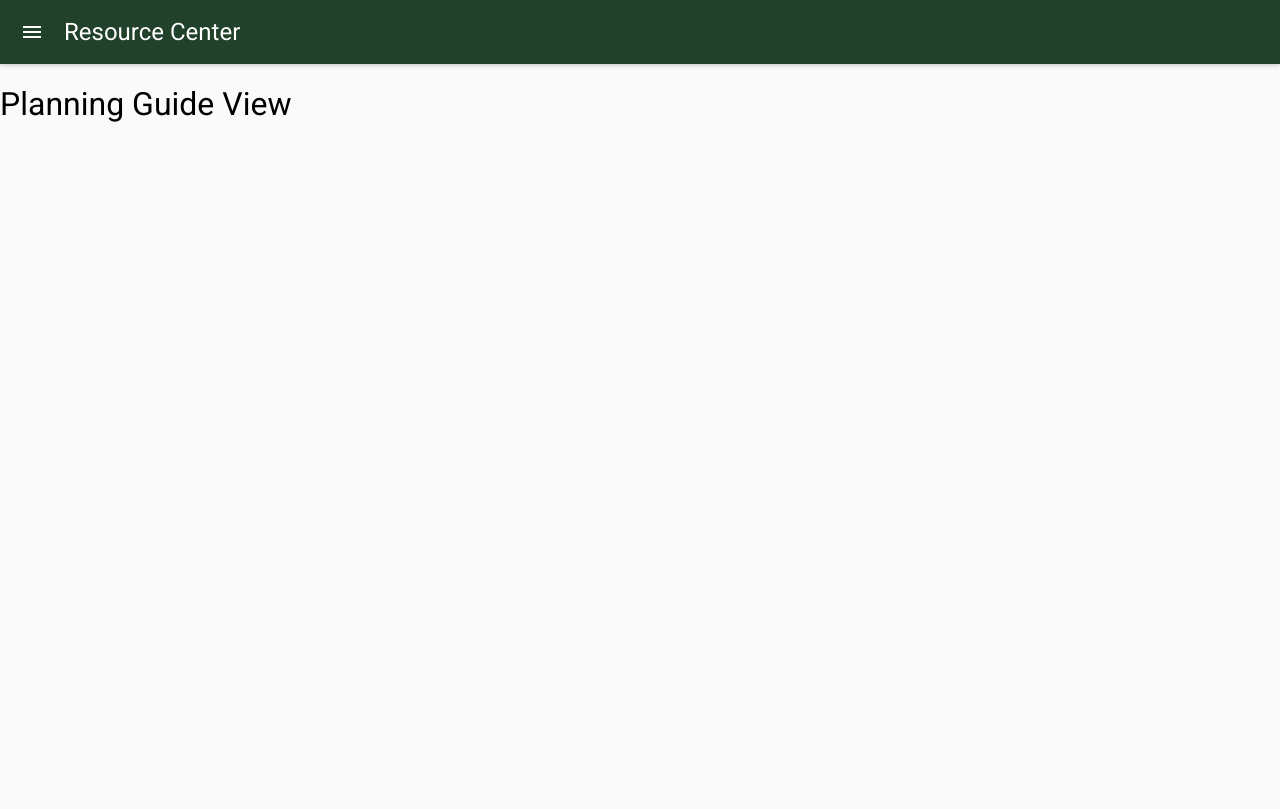
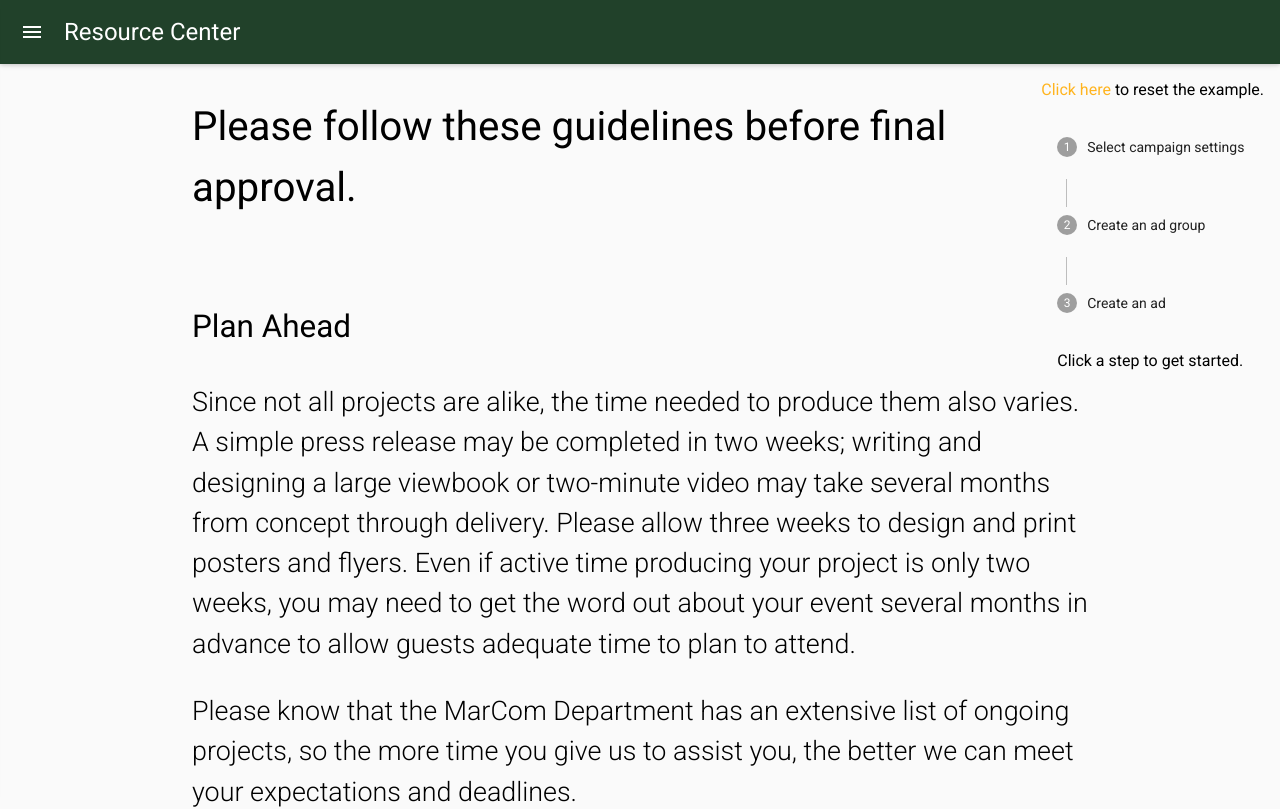
Before and after one commit to fus-marcom/resource-center, a React (Create React App) app: page /planning-guide in a window 1280 px wide. Shown: the top 809 px of the page. Built offline with nearby package versions, Linux system fonts and the light colour scheme; what react-tap-event-plugin would draw is missing.

Commit message:
Add content to planning guide

```diff
--- a/src/styles/responsive-text.scss
+++ b/src/styles/responsive-text.scss
@@ -3,6 +3,7 @@
 // From: https://github.com/Dogfalo/materialize/blob/master/sass/components/_typography.scss
 .flow-text{
   font-weight: 300;
+  line-height: 1.5;
   $i: 0;
   @while $i <= $intervals {
     @media only screen and (min-width : 360 + ($i * $interval-size)) {
--- a/src/views/PlanningGuide.js
+++ b/src/views/PlanningGuide.js
@@ -1,14 +1,272 @@
 import React, { Component } from 'react'
 import { Helmet } from 'react-helmet'
+import { Link } from 'react-router-dom'
+import { Step, Stepper, StepButton } from 'material-ui/Stepper'
+import RaisedButton from 'material-ui/RaisedButton'
+import FlatButton from 'material-ui/FlatButton'
+
+const getStyles = () => {
+  return {
+    root: {
+      position: 'fixed',
+      right: '16px',
+      maxWidth: 700,
+      margin: 'auto'
+    },
+    content: {
+      margin: '0 16px'
+    },
+    actions: {
+      marginTop: 12
+    },
+    backButton: {
+      marginRight: 12
+    }
+  }
+}
 
 class PlanningGuide extends Component {
+  state = {
+    stepIndex: null,
+    visited: []
+  }
+
+  componentWillMount () {
+    const { stepIndex, visited } = this.state
+    this.setState({ visited: visited.concat(stepIndex) })
+  }
+
+  componentWillUpdate (nextProps, nextState) {
+    const { stepIndex, visited } = nextState
+    if (visited.indexOf(stepIndex) === -1) {
+      this.setState({ visited: visited.concat(stepIndex) })
+    }
+  }
+
+  handleNext = () => {
+    const { stepIndex } = this.state
+    if (stepIndex < 2) {
+      this.setState({ stepIndex: stepIndex + 1 })
+    }
+  }
+
+  handlePrev = () => {
+    const { stepIndex } = this.state
+    if (stepIndex > 0) {
+      this.setState({ stepIndex: stepIndex - 1 })
+    }
+  }
+
+  getStepContent (stepIndex) {
+    switch (stepIndex) {
+      case 0:
+        return 'Select campaign settings...'
+      case 1:
+        return 'What is an ad group anyways?'
+      case 2:
+        return 'This is the bit I really care about!'
+      default:
+        return 'Click a step to get started.'
+    }
+  }
   render () {
+    const { stepIndex, visited } = this.state
+    const styles = getStyles()
     return (
       <div>
         <Helmet>
           <title>Planning Guide | Resource Center</title>
         </Helmet>
-        <h1>Planning Guide View</h1>
+
+        <div style={styles.root}>
+          <p>
+            <a
+              href='#'
+              onClick={event => {
+                event.preventDefault()
+                this.setState({ stepIndex: null, visited: [] })
+              }}
+            >
+              Click here
+            </a>{' '}
+            to reset the example.
+          </p>
+          <Stepper linear={false} orientation='vertical'>
+            <Step
+              completed={visited.indexOf(0) !== -1}
+              active={stepIndex === 0}
+            >
+              <StepButton onClick={() => this.setState({ stepIndex: 0 })}>
+                Select campaign settings
+              </StepButton>
+            </Step>
+            <Step
+              completed={visited.indexOf(1) !== -1}
+              active={stepIndex === 1}
+            >
+              <StepButton onClick={() => this.setState({ stepIndex: 1 })}>
+                Create an ad group
+              </StepButton>
+            </Step>
+            <Step
+              completed={visited.indexOf(2) !== -1}
+              active={stepIndex === 2}
+            >
+              <StepButton onClick={() => this.setState({ stepIndex: 2 })}>
+                Create an ad
+              </StepButton>
+            </Step>
+          </Stepper>
+          <div style={styles.content}>
+            <p>
+              {this.getStepContent(stepIndex)}
+            </p>
+            {stepIndex !== null &&
+              <div style={styles.actions}>
+                <FlatButton
+                  label='Back'
+                  disabled={stepIndex === 0}
+                  onClick={this.handlePrev}
+                  style={styles.backButton}
+                />
+                <RaisedButton label='Next' primary onClick={this.handleNext} />
+              </div>}
+          </div>
+        </div>
+
+        <div className='container'>
+          <div className='row'>
+            <div className='col s12 flow-text'>
+              <h2>Please follow these guidelines before final approval.</h2>
+            </div>
+          </div>
+          <div className='row'>
+            <div className='col s12 flow-text'>
+              <h3>Plan Ahead</h3>
+              <p>
+                Since not all projects are alike, the time needed to produce
+                them also varies. A simple press release may be completed in two
+                weeks; writing and designing a large viewbook or two-minute
+                video may take several months from concept through delivery.
+                Please allow three weeks to design and print posters and flyers.
+                Even if active time producing your project is only two weeks,
+                you may need to get the word out about your event several months
+                in advance to allow guests adequate time to plan to attend.
+              </p>
+              <p>
+                Please know that the MarCom Department has an extensive list of
+                ongoing projects, so the more time you give us to assist you,
+                the better we can meet your expectations and deadlines.
+              </p>
+              <p>
+                If you are planning a large campaign or project you should
+                include the MarCom Department in your initial planning meetings.
+                Even one year ahead is not too early to contact MarCom to
+                develop marketing materials and publicity plans for a major
+                event or campaign.
+              </p>
+              <p>
+                It limits our ability to help you when we are only given one or
+                two months to assist with a large-scale project.
+              </p>
+              <h3>Budget Information</h3>
+              <p>
+                In most cases, there is no charge for MarCom’s writing,
+                photography, and editing services, nor for content creation for
+                Web and social media. Hard costs, such as printing, however,
+                must be met by the initiating department’s budget. Video
+                recordings of campus talks require a set fee to cover SWOP
+                costs. Advertising placement costs including TV, radio, print,
+                Web, and social media also require funds from the initiating
+                department. A MarCom representative will discuss specifics with
+                you after you submit your project request.
+              </p>
+
+              <h3>Proof the Job in a Timely Manner</h3>
+              <p>
+                After a proof has been received, please look it over as soon as
+                possible. If, for some reason, you need to delay the job at this
+                point, please notify your MarCom contact person. Mark any
+                corrections on the proof, and send it back to MarCom as soon as
+                possible. The publication will not be sent to print until a
+                final sign off is given.
+              </p>
+              <p>
+                See <Link to='glossary'>Common MarCom Terms</Link> for more
+                information.
+              </p>
+              <h3>Services</h3>
+              <p>
+                MarCom provides many services to help you complete your
+                marketing and communication projects.
+              </p>
+              <dl>
+                <dt>Advertising</dt>
+                <dd>
+                  We reserve ad space, write, edit, photograph, design, and
+                  proof ads, and create website landing pages.
+                </dd>
+              </dl>
+              <dl>
+                <dt>News Release</dt>
+                <dd>
+                  We gather information, write, proof, make photo selection, and
+                  submit to local, regional, or national media.
+                </dd>
+              </dl>
+              <dl>
+                <dt>Photography</dt>
+                <dd>
+                  We schedule student and/or professional photographer(s), make
+                  photo corrections, archive, and print photographs.
+                </dd>
+              </dl>
+              <dl>
+                <dt>Print</dt>
+                <dd>
+                  We research, write copy, edit, do layout and design,
+                  photograph or image creation, proof, and print.
+                </dd>
+              </dl>
+              <dl>
+                <dt>Radio</dt>
+                <dd>
+                  We write scripts, record voice talent, select music, edit, and
+                  distribute to radio networks.
+                </dd>
+              </dl>
+              <dl>
+                <dt>Social Media</dt>
+                <dd>
+                  We write content, select photos or images, design, and create
+                  website landing pages.
+                </dd>
+              </dl>
+              <dl>
+                <dt>Television</dt>
+                <dd>
+                  We write scripts, record television footage, record voiceover
+                  talent, edit, and distribute to television networks and
+                  websites.
+                </dd>
+              </dl>
+              <dl>
+                <dt>Video</dt>
+                <dd>
+                  We research, write scripts, conduct interviews, acquire video
+                  footage, select music, record voiceover talent, edit, and
+                  distribute through appropriate channels.
+                </dd>
+              </dl>
+              <dl>
+                <dt>Website Additions</dt>
+                <dd>
+                  We write, edit, make photo selection, and provide html coding.
+                </dd>
+              </dl>
+            </div>
+          </div>
+        </div>
       </div>
     )
   }
```
